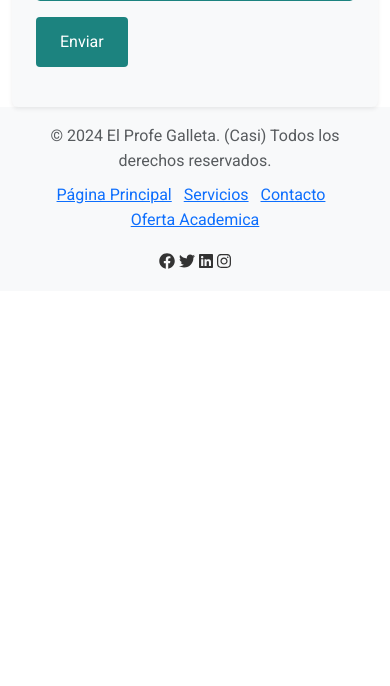
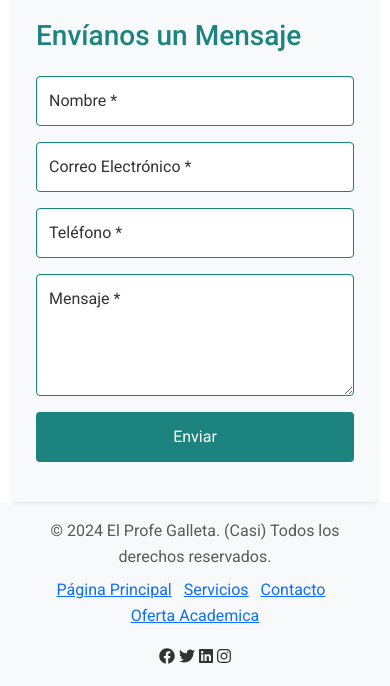
Before and after one commit to rviquezs/elprofegalleta-v2, a PHP site: page /contact.php in a window 390 px wide. Shown: the part 975-1661 px from the top of the page. Before the commit the page ends 1244 px from the top, so only its background shows below. Run offline with PHP 8.4, Linux system fonts and the light colour scheme; some libraries are stand-ins or nearby versions.

Commit message:
Update Contact

```diff
--- a/contact.php
+++ b/contact.php
@@ -20,6 +20,14 @@
                         <p class="mb-0"><a href="tel:+50645678901">+506 4567 8901</a></p>
                     </div>
                 </div>
+                <div class="map-container mb-4">
+                    <h4>Localizanos</h4>
+                    <div id="map" class="border rounded"></div>
+                </div>
+            </div>
+
+            <div class="col-lg-6">
+                <!-- Social Icons -->
                 <div class="social-icons mb-4">
                     <h4>Síguenos en</h4>
                     <a href="https://facebook.com/empresa" target="_blank" aria-label="Facebook" class="me-3"><i class="fab fa-facebook"></i></a>
@@ -27,30 +35,24 @@
                     <a href="https://linkedin.com/company/empresa" target="_blank" aria-label="LinkedIn" class="me-3"><i class="fab fa-linkedin"></i></a>
                     <a href="https://instagram.com/empresa" target="_blank" aria-label="Instagram"><i class="fab fa-instagram"></i></a>
                 </div>
-                <div class="map-container mb-4">
-                    <div id="map" class="border rounded"></div>
-                </div>
-            </div>
-
-            <!-- Formulario de Contacto -->
-            <div class="col-lg-6">
+                <!-- Contact Form -->
                 <div class="contact-form bg-light p-4 rounded shadow-sm">
                     <h3 class="mb-4">Envíanos un Mensaje</h3>
                     <form id="contactForm">
-                        <div class="form-group">
+                        <div class="mb-3">
                             <input type="text" name="name" class="form-control" placeholder="Nombre *" required />
                         </div>
-                        <div class="form-group">
+                        <div class="mb-3">
                             <input type="email" name="email" class="form-control" placeholder="Correo Electrónico *" required />
                         </div>
-                        <div class="form-group">
+                        <div class="mb-3">
                             <input type="text" name="phone" class="form-control" placeholder="Teléfono *" required />
                         </div>
-                        <div class="form-group">
-                            <textarea name="message" class="form-control" placeholder="Mensaje *" required></textarea>
+                        <div class="mb-3">
+                            <textarea name="message" class="form-control" placeholder="Mensaje *" rows="4" required></textarea>
                         </div>
-                        <div class="form-group">
-                            <input type="submit" class="btnContact" value="Enviar" />
+                        <div class="mb-3">
+                            <input type="submit" class="btnContact w-100" value="Enviar" />
                         </div>
                     </form>
                     <div id="responseMessage"></div>
@@ -58,8 +60,7 @@
             </div>
         </div>
     </div>
+
+    <!-- Footer -->
+    <?php include_once __DIR__ . "/shared/footer.php" ?>
 </body>
-
-
-<!-- Footer -->
-<?php include_once __DIR__ . "/shared/footer.php" ?>
--- a/css/contact.css
+++ b/css/contact.css
@@ -1,19 +1,17 @@
-
-@import url(general.css);
-
+@import url('general.css');
 
 /* Contact Page Specific Styles */
-.contact-section {
+/* .contact-section {
     padding: 3rem;
     background-color: var(--colorNeutro);
 }
 
 .contact-info {
     padding: 1.5rem;
-}
+} */
 
 .contact-item {
-    margin-bottom: 2rem;
+    margin-bottom: 1.5rem;
     display: flex;
     align-items: center;
     background-color: var(--colorContraste);
@@ -66,10 +64,17 @@
 }
 
 .map-container #map {
-    height: 8rem;
+    height: 60vh; /* Increased height for better visibility */
     width: 100%;
     border-radius: 0.5rem;
     border: 2px solid var(--colorContraste);
+}
+
+/* Adjustments for smaller screens */
+@media (max-width: 767.98px) {
+    .map-container #map {
+        height: 40vh; /* Adjust height for smaller screens */
+    }
 }
 
 .contact-form {
@@ -115,3 +120,21 @@
 .btnContact:hover {
     background-color: var(--colorPrincipal);
 }
+
+/* Responsive adjustments */
+@media (max-width: 992px) {
+    .contact-item {
+        flex-direction: column;
+        align-items: flex-start;
+    }
+
+    .contact-icon {
+        margin-bottom: 0.5rem;
+    }
+}
+
+@media (max-width: 767.98px) {
+    .contact-form {
+        padding: 1.5rem;
+    }
+}
--- a/js/contact.js
+++ b/js/contact.js
@@ -67,7 +67,7 @@ $(document).ready(function () {
                     title: 'Success',
                     text: response.message
                 });
-                $('#contactForm')[0].reset(); // Reset the form fields
+                $('#contactForm').find('input[type=text], input[type=email], textarea').val('');
             },
             error: function (xhr) {
                 Swal.fire({
```
